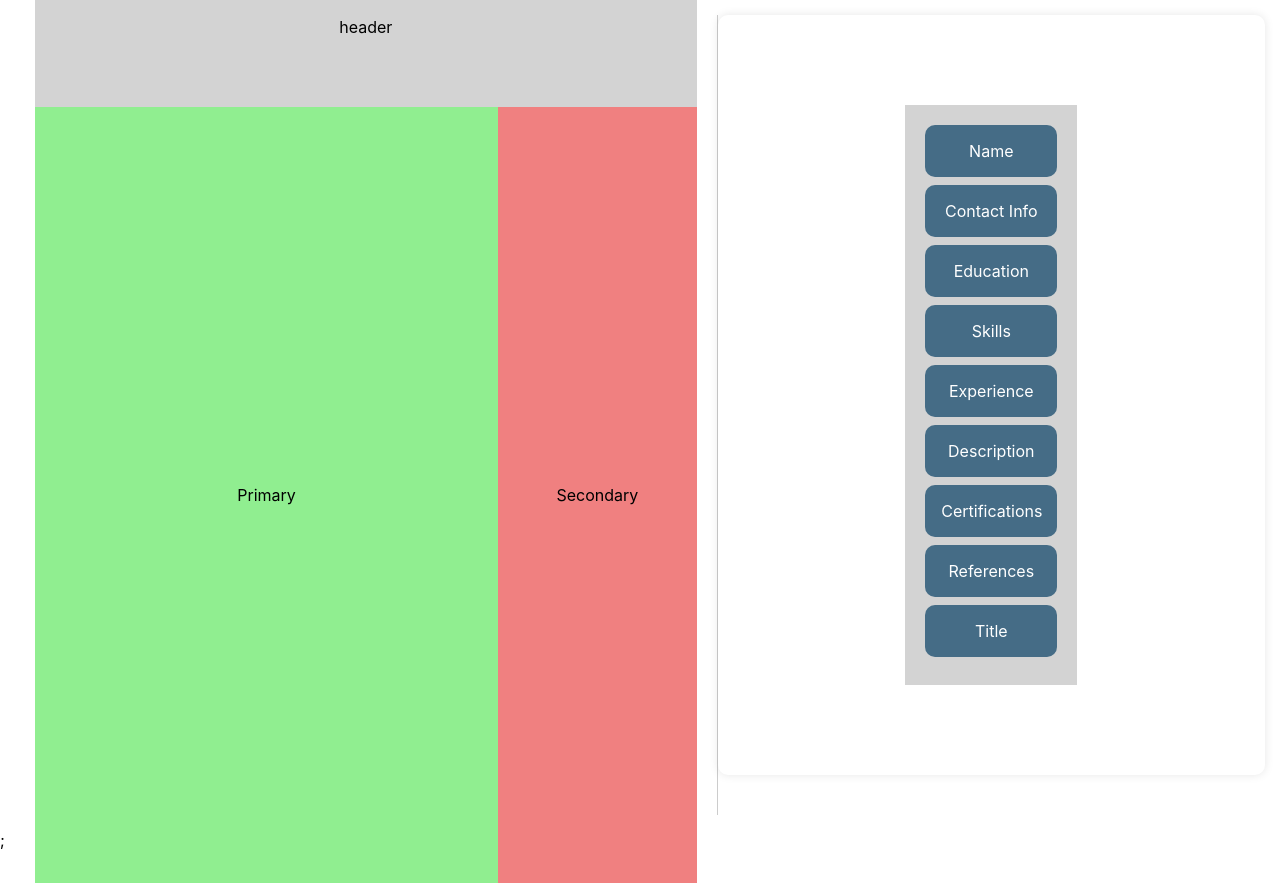
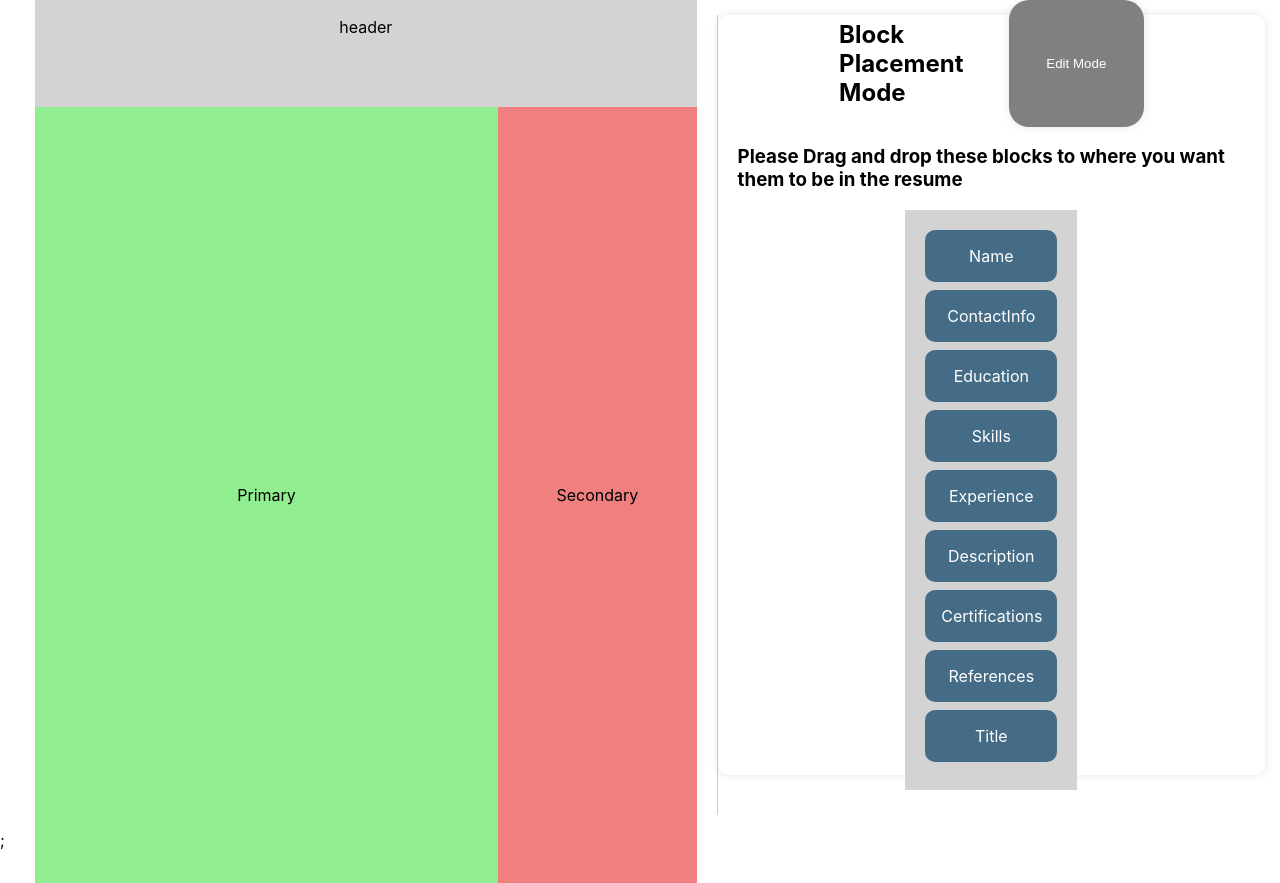
Before and after one commit to Henelllis/ResumeTemplateBuilder, a React (Create React App) app: page / in a window 1280 px wide. Built offline with nearby package versions, Linux system fonts and the light colour scheme.

Commit message:
working so far, before config managment

```diff
--- a/src/App.tsx
+++ b/src/App.tsx
@@ -1,29 +1,17 @@
-import React, { useState } from "react";
-import { DragDropContext, Droppable, Draggable } from "react-beautiful-dnd";
 import "./App.css";
-import Example_1 from "./components/Example_1";
-import Example_2 from "./components/Example_2";
-import Example_3 from "./components/Example_3";
-import Example_4 from "./components/Example_4";
-import ShowPlaceHolderDocument from "./components/ShowPlaceHolderDocument";
-import Example_5 from "./components/Example_5";
+
 import BlockContextProvider from "./store/blockContext";
-import Example_6 from "./components/Example_6";
 import Example_7 from "./components/Example_7";
-
-interface Item {
-  id: string;
-  content: string;
-}
+import TemplateBuilderContextProvider from "./store/TemplateBuilderContext";
 
 function App() {
   return (
     <BlockContextProvider>
-      <Example_7 layout="HEADER_PRIMARY" />;
+      <TemplateBuilderContextProvider>
+        <Example_7 layout="HEADER_PRIMARY" />;
+      </TemplateBuilderContextProvider>
     </BlockContextProvider>
   );
-
-  // return <Example_4 layout={"HEADER_PRIMARY_SECONDARY"} />;
 }
 
 export default App;
--- /dev/null
+++ b/src/components/BlockRenderer.tsx
@@ -0,0 +1,150 @@
+import React from "react";
+
+export enum BlockDescriptor {
+  Name = "Name",
+  ContactInfo = "ContactInfo",
+  Education = "Education",
+  Skills = "Skills",
+  Experience = "Experience",
+  Description = "Description",
+  Certifications = "Certifications",
+  References = "References",
+  Title = "Title",
+}
+
+interface BlockProps {
+  content: BlockDescriptor;
+  isHeader: boolean;
+}
+
+const NameBlock: React.FC = () => <p>John Doe</p>;
+const ContactInfoBlock: React.FC = () => (
+  <div
+    style={{
+      display: "flex",
+      flexDirection: "column",
+      backgroundColor: "red",
+      width: "100%",
+      height: "100%",
+      alignItems: "center",
+      justifyContent: "center",
+      gap: "10px",
+      fontSize: "0.7em",
+    }}
+  >
+    <p>john.doe@example.com</p>
+    <p> (123) 456-7890</p>
+    <p> AnyWhere, AnyTown</p>
+  </div>
+);
+const ContactInfoHeaderBlock: React.FC = () => (
+  <div
+    style={{
+      display: "flex",
+      flexDirection: "row",
+      backgroundColor: "red",
+      width: "100%",
+      justifyContent: "center",
+      gap: "10px",
+      fontSize: "0.7em",
+    }}
+  >
+    <p>john.doe@example.com</p>
+    <p> (123) 456-7890</p>
+    <p> AnyWhere, AnyTown</p>
+  </div>
+);
+
+const EducationBlock: React.FC = () => (
+  <div
+    style={{
+      height: "100%",
+      width: "100%",
+
+      background: "green",
+      display: "flex",
+      flexDirection: "column",
+      justifyContent: "center",
+      alignItems: "center",
+    }}
+  >
+    Education Block
+  </div>
+);
+const SkillsBlock: React.FC = () => (
+  <div
+    style={{
+      height: "100%",
+      width: "100%",
+      background: "blue",
+      display: "flex",
+      flexDirection: "column",
+      justifyContent: "center",
+      alignItems: "center",
+    }}
+  >
+    <p>Skill</p>
+    <ul>
+      <li>Skill 1</li>
+      <li>Skill 2</li>
+      <li>Skill 3</li>
+    </ul>
+  </div>
+);
+const ExperienceBlock: React.FC = () => (
+  <div
+    style={{
+      height: "100%",
+      width: "100%",
+      background: "yellow",
+      display: "flex",
+      flexDirection: "column",
+      justifyContent: "center",
+      alignItems: "center",
+    }}
+  >
+    Experience Block
+  </div>
+);
+const DescriptionBlock: React.FC = () => <div>Description Block</div>;
+const CertificationsBlock: React.FC = () => <div>Certifications Block</div>;
+const ReferencesBlock: React.FC = () => <div>References Block</div>;
+const TitleBlock: React.FC = () => <div>Title Block</div>;
+
+const BlockRenderer: React.FC<BlockProps> = ({ isHeader, content }) => {
+  if (isHeader) {
+    switch (content) {
+      case BlockDescriptor.Name:
+        return <NameBlock />;
+      case BlockDescriptor.ContactInfo:
+        return <ContactInfoHeaderBlock />;
+      case BlockDescriptor.Description:
+        return <DescriptionBlock />;
+      case BlockDescriptor.Title:
+        return <TitleBlock />;
+      default:
+        return null;
+    }
+  } else {
+    switch (content) {
+      case BlockDescriptor.ContactInfo:
+        return <ContactInfoBlock />;
+      case BlockDescriptor.Education:
+        return <EducationBlock />;
+      case BlockDescriptor.Skills:
+        return <SkillsBlock />;
+      case BlockDescriptor.Experience:
+        return <ExperienceBlock />;
+      case BlockDescriptor.Description:
+        return <DescriptionBlock />;
+      case BlockDescriptor.Certifications:
+        return <CertificationsBlock />;
+      case BlockDescriptor.References:
+        return <ReferencesBlock />;
+      default:
+        return null;
+    }
+  }
+};
+
+export default BlockRenderer;
--- a/src/components/BlockTemplateResumePreview.tsx
+++ b/src/components/BlockTemplateResumePreview.tsx
@@ -1,9 +1,11 @@
-import React from "react";
+import React, { useContext } from "react";
 import Container from "./Container";
 import { Droppable } from "react-beautiful-dnd";
 import DraggableList from "./DraggableList";
 import { Item } from "../types";
 import { inchesToPixels } from "../utils";
+import { TemplateBuilderContext } from "../store/TemplateBuilderContext";
+import BlockRenderer from "./BlockRenderer";
 
 function BlockTemplateResumePreview({
   widthInInches,
@@ -20,6 +22,8 @@ function BlockTemplateResumePreview({
     secondaryBlockList: Array<Item>;
   };
 }) {
+  const { mode, setMode } = useContext(TemplateBuilderContext);
+
   const headerHeightInInches = 2;
   const bodyHeightInInches = heightInInches - headerHeightInInches;
 
@@ -38,6 +42,7 @@ function BlockTemplateResumePreview({
       heightInPixels={heightInPixels}
       backgroundColor="red"
     >
+      {mode === "BLOCK_PLACEMENT_EDIT" ? (
         <Droppable droppableId={"headerBlockList"}>
           {(provided) => (
             <Container
@@ -53,6 +58,17 @@ function BlockTemplateResumePreview({
             </Container>
           )}
         </Droppable>
+      ) : (
+        <Container
+          widthInPixels={widthInPixels}
+          heightInPixels={headerHeightInPixels}
+          backgroundColor="lightgrey"
+        >
+          {blocks.headerBlockList.map((block) => (
+            <BlockRenderer isHeader key={block.id} content={block.content} />
+          ))}
+        </Container>
+      )}
 
       <div
         style={{
@@ -66,6 +82,7 @@ function BlockTemplateResumePreview({
             flexDirection: "row",
           }}
         >
+          {mode === "BLOCK_PLACEMENT_EDIT" ? (
             <Droppable droppableId={"primaryBlockList"}>
               {(provided) => (
                 <Container
@@ -81,6 +98,22 @@ function BlockTemplateResumePreview({
                 </Container>
               )}
             </Droppable>
+          ) : (
+            <Container
+              widthInPixels={inchesToPixels(primaryWidthInInches, dpi)}
+              heightInPixels={bodyHeightInPixels}
+              backgroundColor="lightgrey"
+            >
+              {blocks.primaryBlockList.map((block) => (
+                <BlockRenderer
+                  isHeader={false}
+                  key={block.id}
+                  content={block.content}
+                />
+              ))}
+            </Container>
+          )}
+          {mode === "BLOCK_PLACEMENT_EDIT" ? (
             <Droppable droppableId={"secondaryBlockList"}>
               {(provided) => (
                 <Container
@@ -96,6 +129,21 @@ function BlockTemplateResumePreview({
                 </Container>
               )}
             </Droppable>
+          ) : (
+            <Container
+              widthInPixels={inchesToPixels(secondaryWidthInInches, dpi)}
+              heightInPixels={bodyHeightInPixels}
+              backgroundColor="lightcoral"
+            >
+              {blocks.secondaryBlockList.map((block) => (
+                <BlockRenderer
+                  isHeader={false}
+                  key={block.id}
+                  content={block.content}
+                />
+              ))}
+            </Container>
+          )}
         </div>
       </div>
     </Container>
--- a/src/components/Example_7.tsx
+++ b/src/components/Example_7.tsx
@@ -1,20 +1,21 @@
 import { useContext, useEffect, useState } from "react";
-import { BlockDescriptor, BlockListKey, Item, TemplateLayout } from "../types";
 import {
-  DragDropContext,
-  Draggable,
-  DropResult,
-  Droppable,
-} from "react-beautiful-dnd";
+  BlockDescriptor,
+  BlockListKey,
+  Item,
+  TemplateBuilderMode,
+  TemplateLayout,
+} from "../types";
+import { DragDropContext, DropResult, Droppable } from "react-beautiful-dnd";
 import "./ShowPlaceHolderDocument.css";
 import { BlockContext } from "../store/blockContext";
-import Container from "./Container";
 import DraggableList from "./DraggableList";
-import { inchesToPixels } from "../utils";
 import BlockTemplateResumePreview from "./BlockTemplateResumePreview";
+import { TemplateBuilderContext } from "../store/TemplateBuilderContext";
 
 const Example_7: React.FC<{ layout: TemplateLayout }> = ({ layout }) => {
   const { blocks, blockRules, setBlocks } = useContext(BlockContext);
+  const { mode, setMode } = useContext(TemplateBuilderContext);
 
   const [dpi, setDpi] = useState(96); // Default DPI
 
@@ -124,6 +125,24 @@ const Example_7: React.FC<{ layout: TemplateLayout }> = ({ layout }) => {
     }
   };
 
+  const isValidToSwitchToEdit = () => {
+    if (
+      !!blocks.headerBlockList.find(
+        (item) =>
+          item.content === BlockDescriptor.Name ||
+          item.content === BlockDescriptor.Title
+      ) &&
+      !!blocks.primaryBlockList.find(
+        (item) => item.content === BlockDescriptor.Experience
+      ) &&
+      blocks.secondaryBlockList.length >= 1
+    ) {
+      return true;
+    }
+
+    return false;
+  };
+
   return (
     <DragDropContext onDragEnd={onDragEnd}>
       <div className="app">
@@ -141,7 +160,6 @@ const Example_7: React.FC<{ layout: TemplateLayout }> = ({ layout }) => {
             justifyContent: "center",
             alignItems: "center",
             flexDirection: "column",
-            // backgroundColor: "lightgrey",
             height: "90vh",
             padding: "20px",
             borderRadius: "10px",
@@ -149,14 +167,60 @@ const Example_7: React.FC<{ layout: TemplateLayout }> = ({ layout }) => {
             width: "50%",
           }}
         >
+          <div
+            style={{
+              display: "flex",
+              justifyContent: "space-between",
+              width: "60%",
+            }}
+          >
+            <h2>
+              {mode === "BLOCK_PLACEMENT_EDIT"
+                ? "Block Placement Mode"
+                : "Preview Mode"}
+            </h2>
+            <button
+              disabled={!isValidToSwitchToEdit()}
+              onClick={() => {
+                const newMode =
+                  mode === "BLOCK_PLACEMENT_EDIT"
+                    ? "HTML_EDIT"
+                    : "BLOCK_PLACEMENT_EDIT";
+
+                if (isValidToSwitchToEdit()) {
+                  console.log("Switching to", newMode);
+                  setMode({
+                    mode: newMode,
+                  });
+                }
+              }}
+              style={{
+                padding: "10px",
+                borderRadius: "20px",
+                width: "200px",
+                border: "none",
+                backgroundColor: isValidToSwitchToEdit() ? "green" : "grey",
+                boxShadow: "0 0 10px rgba(0, 0, 0, 0.1)",
+                textAlign: "center",
+                color: "white",
+                cursor: "pointer",
+              }}
+            >
+              {mode === "BLOCK_PLACEMENT_EDIT"
+                ? "Edit Mode"
+                : "Block Placement Mode"}
+            </button>
+          </div>
+          <h3>
+            Please Drag and drop these blocks to where you want them to be in
+            the resume
+          </h3>
           <Droppable droppableId={"selectionBlockList"}>
             {(provided) => (
               <div
                 {...provided.droppableProps}
                 ref={provided.innerRef}
                 style={{
-                  // width: `${widthInPixels}px`,
-                  // height: `${headerHeightInPixels}px`,
                   padding: "20px",
                   backgroundColor: "lightgrey",
                   display: "flex",
--- /dev/null
+++ b/src/store/TemplateBuilderContext.tsx
@@ -0,0 +1,40 @@
+import { createContext, useState } from "react";
+import { TemplateBuilderMode } from "../types";
+
+export interface TemplateBuilderContextValue {
+  mode: TemplateBuilderMode;
+  setMode: (args: { mode: TemplateBuilderMode }) => void;
+}
+
+export const TemplateBuilderContext =
+  createContext<TemplateBuilderContextValue>({
+    mode: "BLOCK_PLACEMENT_EDIT",
+    setMode: () => {},
+  });
+
+function TemplateBuilderContextProvider({ children }: { children: any }) {
+  const [contextValue, setContextValue] = useState<Omit<
+    TemplateBuilderContextValue,
+    "setMode"
+  > | null>(null);
+
+  function setMode(args: { mode: TemplateBuilderMode }): void {
+    console.log(args);
+    setContextValue({
+      mode: args.mode,
+    });
+  }
+
+  const value = {
+    mode: contextValue?.mode || "BLOCK_PLACEMENT_EDIT",
+    setMode,
+  };
+
+  return (
+    <TemplateBuilderContext.Provider value={value}>
+      {children}
+    </TemplateBuilderContext.Provider>
+  );
+}
+
+export default TemplateBuilderContextProvider;
--- a/src/store/blockContext.tsx
+++ b/src/store/blockContext.tsx
@@ -94,7 +94,11 @@ function BlockContextProvider({ children }: { children: any }) {
         ],
       },
       secondaryBlockList: {
-        disallowList: [BlockDescriptor.Name, BlockDescriptor.Title],
+        disallowList: [
+          BlockDescriptor.Name,
+          BlockDescriptor.Title,
+          BlockDescriptor.Experience,
+        ],
       },
       selectionBlockList: {
         disallowList: [], // No disallowed blocks
--- a/src/types/index.ts
+++ b/src/types/index.ts
@@ -66,7 +66,7 @@ export type BlockListKey =
   | "selectionBlockList";
 
 export enum BlockDescriptor {
-  "ContactInfo" = "Contact Info",
+  "ContactInfo" = "ContactInfo",
   "Title" = "Title",
   "Name" = "Name",
   "Education" = "Education",
@@ -76,3 +76,5 @@ export enum BlockDescriptor {
   "Certifications" = "Certifications",
   "References" = "References",
 }
+
+export type TemplateBuilderMode = "BLOCK_PLACEMENT_EDIT" | "HTML_EDIT";
```
Lines whose indentation alone changed are shown as unchanged.
